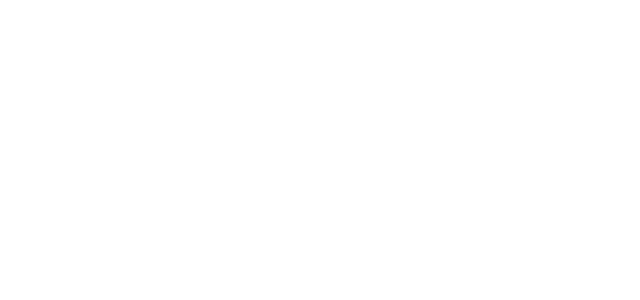
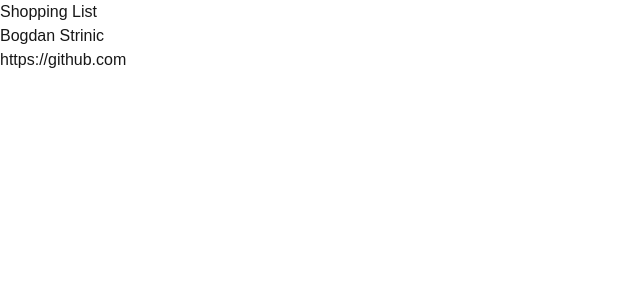
Before and after one commit to Bstrinic/cprg306-assignments, a Next.js app: page /week-2 in a window 1280 px wide. Shown: the top 300 px of the page, without its empty margins (0-640 px from the left). Built offline with nearby package versions, Linux system fonts and the light colour scheme.

Commit message:
Created studentinfo page, added a component with <p> element and a <Link> element. Proceded to link it with page.js to display the information

```diff
--- a/app/week-2/page.js
+++ b/app/week-2/page.js
@@ -1,9 +1,11 @@
+import StudentInfo from "./student-info";
 
 
 export default function Page() {
     return(
         <main>
-
+            <h1>Shopping List</h1>
+            <StudentInfo />
         </main>
     )
 }
--- /dev/null
+++ b/app/week-2/student-info.js
@@ -0,0 +1,11 @@
+import Link from "next/link";
+
+
+export default function StudentInfo(){
+    return(
+        <main>
+            <p>Bogdan Strinic</p>
+            <Link href="https://github.com/Bstrinic/cprg306-assignments">https://github.com</Link>
+        </main>
+    )
+}
```
